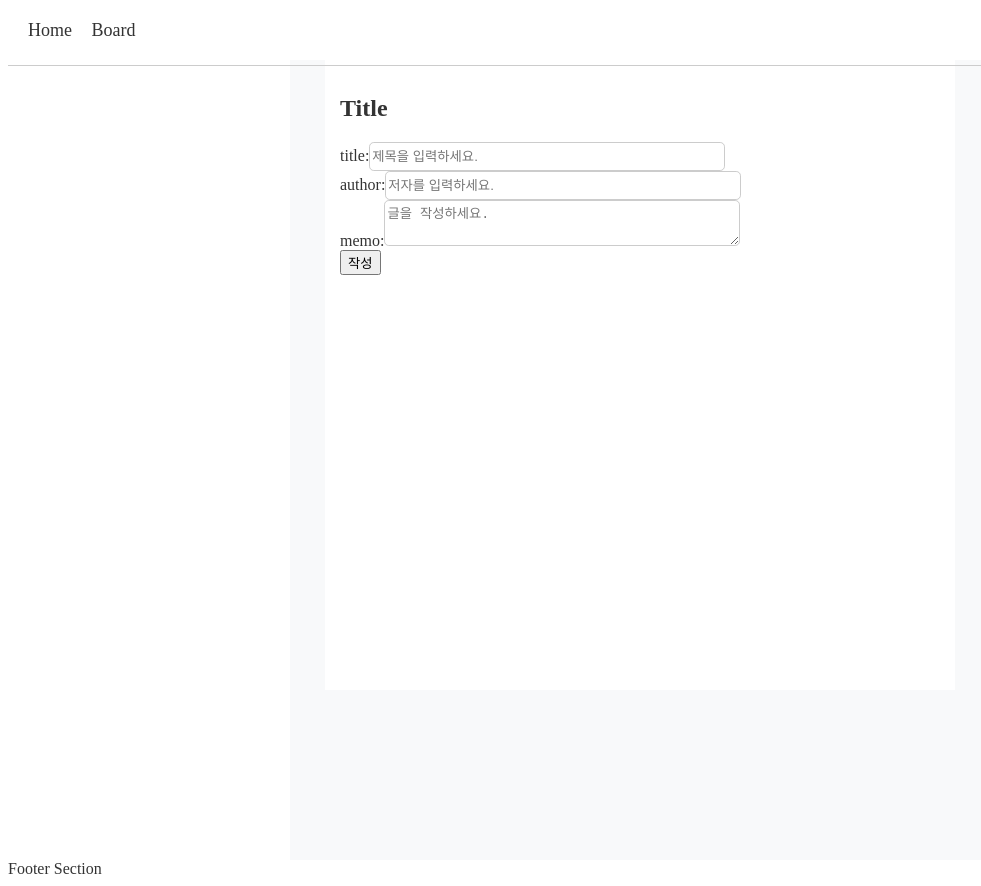
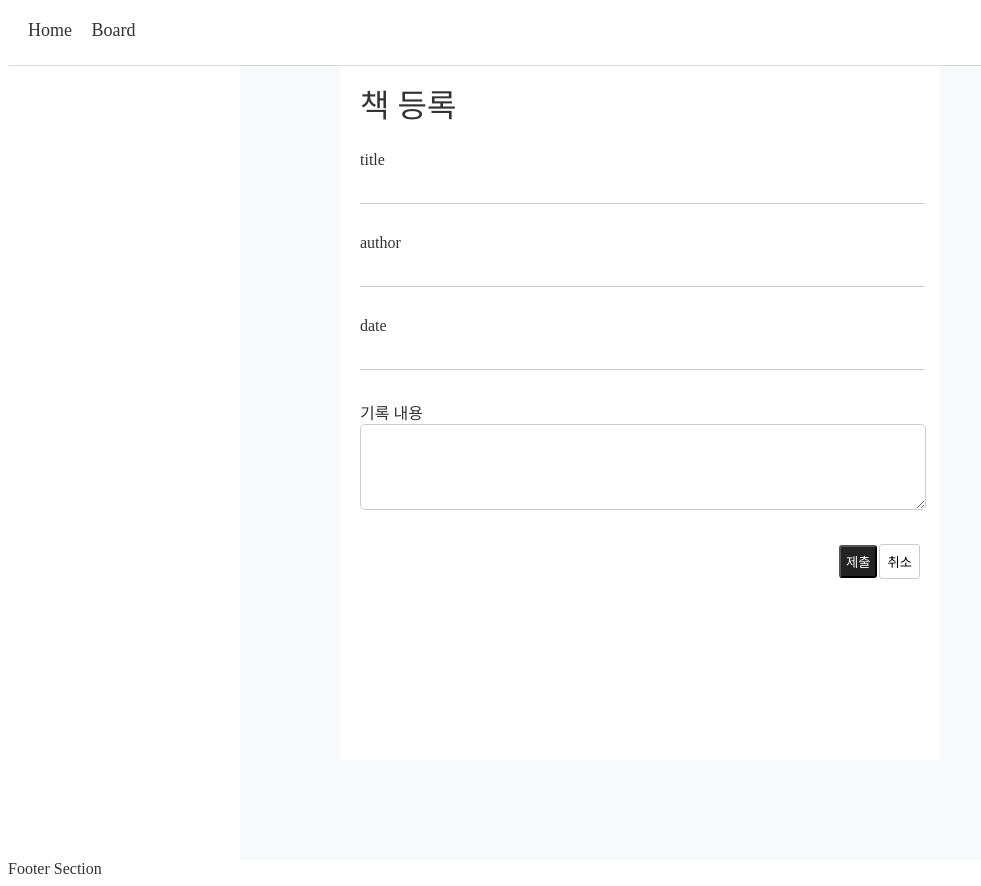
Before and after one commit to Seungeun727/vue3-book-oneLine, a Vue app: page /board/write in a window 1280 px wide. Shown: the whole page, without its empty margins (0-981 px from the left). Built offline with nearby package versions, Linux system fonts and the light colour scheme.

Commit message:
design: Board 게시물 작성 폼 변경과 버튼 지정

```diff
--- /dev/null
+++ b/src/assets/scss/_base.scss
@@ -0,0 +1,19 @@
+label {
+  display: block;
+  margin-top: 10px;
+}
+
+input {
+  border: 1px solid #ccc;
+  width: 100%;
+  height: 32px;
+  margin-bottom: 20px;
+  outline: 0;
+}
+
+textarea {
+  border: 1px solid #ccc;
+  width: 100%;
+  height: 80px;
+  border-radius: .3rem;
+}
--- /dev/null
+++ b/src/assets/scss/_button.scss
@@ -0,0 +1,14 @@
+.btn--black {
+  padding: 5px;
+  color: $white;
+  background-color: $btn-color;
+  border-radius: 3px;
+}
+
+.btn--white {
+  margin-left: 2px;
+  padding: 7px;
+  background: 0;
+  border: 1px solid $light-gray;
+  border-radius: 3px;
+}
--- a/src/components/board/BoardList.vue
+++ b/src/components/board/BoardList.vue
@@ -1,8 +1,10 @@
 <template>
   <div class="container">
     <div>
-      <button @click="addBoard()">
-        추가
+      <button
+        class="btn btn-add"
+        @click="addBoard()">
+        등록
       </button>
       <BoardItem
         :posts="posts" />
@@ -47,4 +49,22 @@ export default {
   padding-top: 70px;
   margin: 0 auto;
 }
+
+.btn {
+  outline: 0;
+  border: 0;
+  width: 100px;
+  height: 30px;
+  background: 0;
+}
+
+.btn-add {
+  float: right;
+  margin-bottom:5px;
+  background-color: $btn-color;
+  color: white;
+  box-shadow: 2px 2px #00000a13;
+  font-size: 1.0rem;
+  font-weight: 700;
+}
 </style>
--- a/src/components/board/BoardWrite.vue
+++ b/src/components/board/BoardWrite.vue
@@ -1,32 +1,34 @@
 <template>
   <div class="container">
     <form class="form">
-      <h2>Title</h2>
-      <div>
-        <label for="title">title:</label>
-        <input
-          v-model="title"
-          type="text"
-          placeholder="제목을 입력하세요.">
+      <div class="content">
+        <span class="main-title">책 등록</span>
+        <div
+          v-for="(element, value) in form"
+          :key="value">
+          <label>{{ value }}</label>
+          <input type="text">
         </div>
         <div>
-        <label for="author">author:</label>
-        <input
-          v-model="author"
-          type="text"
-          placeholder="저자를 입력하세요.">
+          <label for="text">기록 내용</label>
+          <textarea
+            v-model="text" />
         </div>
-      <div>
-        <label for="text">memo:</label>
-        <textarea
-          v-model="text"
-          placeholder="글을 작성하세요." />
-      </div>
+        <div class="btn-group">
           <button
+            class="btn btn--black"
             type="button"
             @click="submitForm()">
-        작성
+            제출
           </button>
+          <button
+            class="btn btn--white"
+            type="button"
+            @click="cancleForm()">
+            취소
+          </button>
+        </div>
+      </div>
     </form>
   </div>
 </template>
@@ -38,18 +40,23 @@ export default {
   components: {},
   data() {
     return {
+      form: {
         title: '',
         author: '',
+        date: '',
+      },
       text: '',
     }
   },
   methods: {
     submitForm() {
       const InputData = JSON.stringify({
-        title: this.title,
-        author: this.author,
-        text: this.text
+        title: this.form.title,
+        author: this.form.author,
+        text: this.text,
+        date: this.form.date
       });
+      console.log(InputData);
       axios.post(`${process.env.VUE_APP_API_URL}` + "/board/write/" + 4, InputData, {
         headers: {
           'Content-Type': 'application/json',
@@ -68,32 +75,45 @@ export default {
 <style lang="scss" scoped>
 .container {
   margin: 0 auto;
-  width: 700px;
+  width: 800px;
   height: 800px;
-  display: flex;
-  flex-direction: column;
-  align-items:center;
   background-color: $back-color;
   .form {
     width: 600px;
-    height: 600px;
+    height: 700px;
     background-color: $white;
-    padding: 15px;
+    margin: 30px auto;
 
+    .main-title {
+      display: inline-block;
+      font-size: $font-size;
+      margin-bottom: 15px;
+    }
   }
 }
 
-input, textarea {
-  width: 350px;
-  border: 1px solid #ccc;
-  border-radius: .3rem;
+.content {
+  padding: 20px;
 }
 
 input {
-  height: 25px;
-  outline: 0;
+  border: 0;
+  border-bottom: 1px solid $light-gray;
+
+  &:focus {
+    border-bottom: 1px solid $light-yellow;
   }
+}
+
 textarea {
-  height: 40px;
+  border: 1px solid $light-gray;
+  outline: none;
+  &:focus {
+    border: 1px solid $light-yellow;
+  }
+}
+.btn-group {
+  margin-top: 30px;
+  float: right;
 }
 </style>
--- a/src/components/layouts/Nav.vue
+++ b/src/components/layouts/Nav.vue
@@ -26,7 +26,8 @@ export default {
   padding: 20px;
   width: 100%;
   height: 25px;
-  border-bottom: 1px solid $light-gray;
+  background-color: $white;
+  box-shadow: 1px 1px #00000a25;
 }
 
 a {
--- a/vue.config.js
+++ b/vue.config.js
@@ -5,6 +5,8 @@ module.exports = defineConfig({
       sass: {
         additionalData: `
           @import "@/assets/scss/_variables.scss";
+          @import "@/assets/scss/_base.scss";
+          @import "@/assets/scss/_button.scss";
         `
       }
     }
```
Lines whose indentation alone changed are shown as unchanged.
